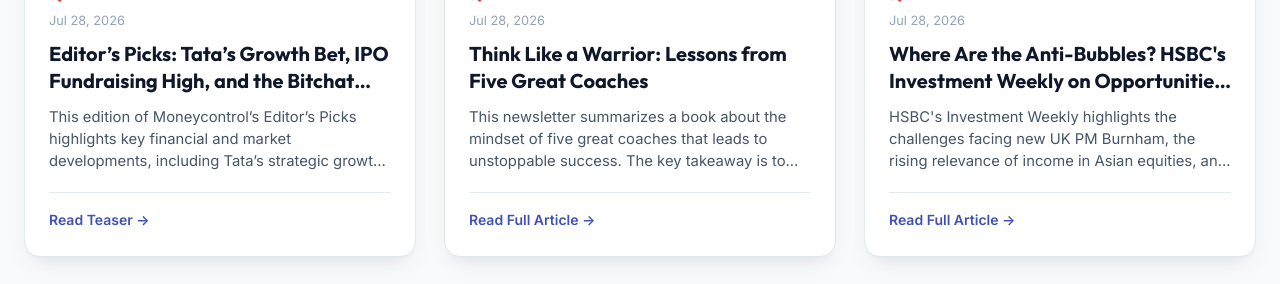
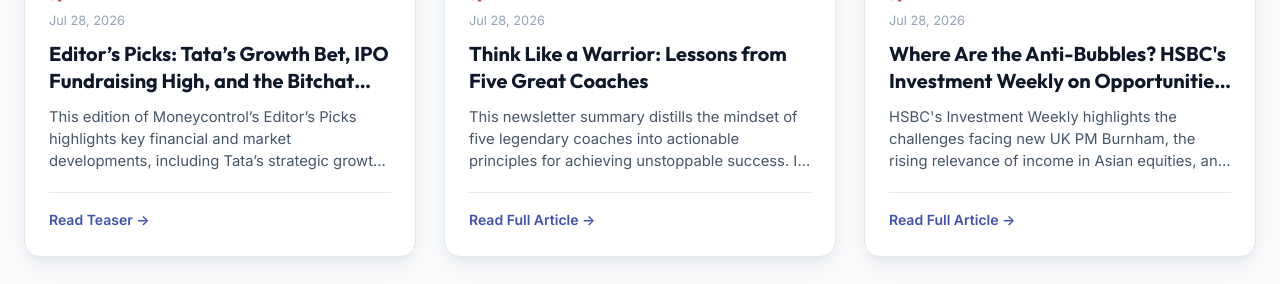
Before and after one commit to vampcoder/daily-newsletters, a Jekyll site: the page built from index.md, in a window 1280 px wide and 900 px high, scrolled down 5570 px, cut to the strip 152-436 px from the top of the window. Built offline with Jekyll 4.4.1, drawn with Linux system fonts in a browser that asks for light colours.

Commit message:
Update newsletter: [Productivity Game] Summary: Think Like a Warrior

```diff
--- a/_posts/2026-07-28-productivity-game-summary-think-like-a-warrior.md
+++ b/_posts/2026-07-28-productivity-game-summary-think-like-a-warrior.md
@@ -4,7 +4,7 @@
 date: 2026-07-28 11:42:36 +0000
 source: "Productivity Game"
 category: "Productivity"
-excerpt: "This newsletter summarizes a book about the mindset of five great coaches that leads to unstoppable success. The key takeaway is to stop wasting effort on the past or future, drop entitlement, and focus on daily practices to control what you can."
+excerpt: "This newsletter summary distills the mindset of five legendary coaches into actionable principles for achieving unstoppable success. It emphasizes staying present, dropping entitlement, and maintaining humility through daily self-reflection."
 theme_gradient: "linear-gradient(135deg, #9c27b0 0%, #7b1fa2 100%)"
 image: "https://embed.filekitcdn.com/e/8UGoEYUY8hNJcBFmksRBVo/9YXBFxf52qdCnkP2SfTEx"
 video_url: "https://5463b514.click.convertkit-mail4.com/r8u65ewg72hoh36085vt2hdxekqegb7hxw8/g3hnh5hm4en7d2crh9/aHR0cHM6Ly93d3cueW91dHViZS5jb20vd2F0Y2g_dj0zU21KSGJUNFJBdw=="
@@ -12,8 +12,8 @@
 is_summary: false
 key_takeaways:
   - "Stop wasting effort reliving the past or worrying about the future."
-  - "Drop any attitude of entitlement; stay humble."
-  - "Daily ask yourself if you gave your fullest attention and brought the best attitude to your work."
+  - "Drop any attitude of entitlement; stay humble about your progress."
+  - "Practice daily self-reflection with two questions: Did I give my fullest attention to my work today? Did I bring the best possible attitude while doing it?"
 ---
 
 **“Tough times never last and champions recognize that.” – Darrin Donnelly**  In this summary, you'll learn a mindset from **five great coaches** that leads to unstoppable success.
@@ -29,6 +29,12 @@
 
 ---
 
+)*
+
+
+
+
+
 ](https://5463b514.click.convertkit-mail4.com/r8u65ewg72hoh36085vt2hdxekqegb7hxw8/3ohphkh3eqr626frhn/aHR0cHM6Ly9saW5rLm9tYW5lLm1lZGlhL3Byb2R1Y3Rpdml0eS1nYW1lLXRlbXBsYWZ5LWp1bHk=)
 
 |  |.
```
